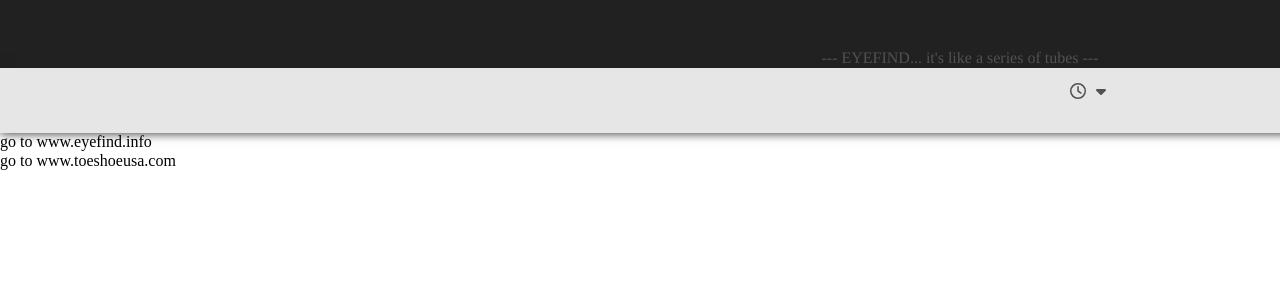
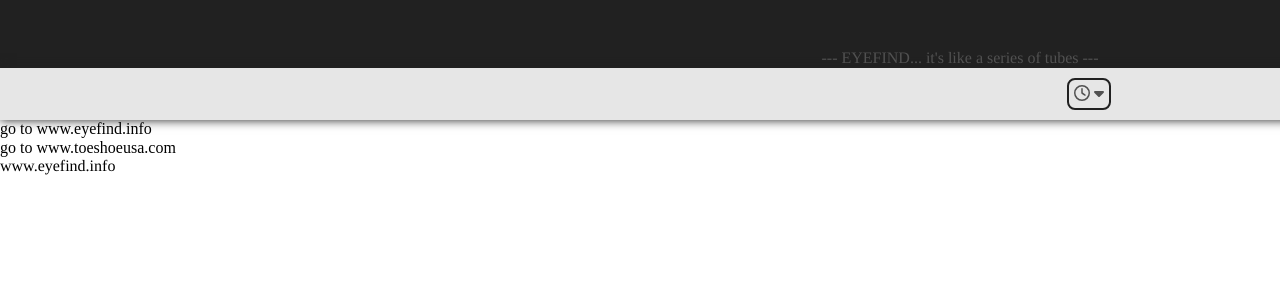
Before and after one commit to extoplasm/gta-internet, a React (Vite) app in the folder gta-internet-remake/: page / in a window 1280 px wide. Shown: the top 300 px of the page. Built offline with nearby package versions, Linux system fonts and the light colour scheme; a web font is replaced by a local one.

Commit message:
search bar and history bar stuff

```diff
--- a/gta-internet-remake/src/App.css
+++ b/gta-internet-remake/src/App.css
@@ -14,7 +14,3 @@ button {
 	outline: inherit;
   transition: all .1s linear
 }
-
-button:hover {
-  background-color: grey;
-}
--- a/gta-internet-remake/src/App.tsx
+++ b/gta-internet-remake/src/App.tsx
@@ -49,6 +49,7 @@ export default function App() {
 
         and import these just up the top
         */}
+        { pageHistory.slice(-1)[0] ? pageHistory.slice(-1)[0].name : "www.eyefind.info" }
       </div>
     </>
   );
--- a/gta-internet-remake/src/components/header.css
+++ b/gta-internet-remake/src/components/header.css
@@ -5,6 +5,7 @@
     --defblack: #212121;
     --deftext: #515151;
     --defwhite: #e6e6e6;
+    --accwhite: #fff
 }
 
 #title {
@@ -24,7 +25,34 @@
 }
 
 #navbar > #history-button > #button-icon > * {
-    padding: 5px;
+    padding: 2px;
+}
+
+#navbar > #history-button > #button-icon {
+    border: 2px var(--defblack) solid;
+    border-radius: 8px;
+    padding: 3px;
+}
+
+#navbar > #history-button > #dropdown-container {
+    position: relative;
+    display: inline-block;
+    background-color: var(--accwhite);
+}
+
+#navbar > #history-button > #dropdown-container > #dropdown {
+    display: none;
+    position: absolute;
+    width: 25vw;
+    box-shadow: var(--defblack) 0px 0px 10px;
+    z-index: 1;
+    background-color: var(--accwhite);
+}
+
+#navbar > #history-button > #dropdown-container > #dropdown button {
+    background-color: var(--accwhite);
+    width: 25vw;
+    text-align: left;
 }
 
 input {
--- a/gta-internet-remake/src/components/header.tsx
+++ b/gta-internet-remake/src/components/header.tsx
@@ -1,5 +1,5 @@
 import './header.css'
-import { useState } from 'react';
+import { useState, useRef } from 'react';
 import { FontAwesomeIcon } from '@fortawesome/react-fontawesome'
 import { faClock } from '@fortawesome/free-regular-svg-icons'
 import { faCaretDown } from '@fortawesome/free-solid-svg-icons'
@@ -17,6 +17,7 @@ interface Props {
 
 export default function header({ preview, history, setHistory }: Props) {
     const [searchQuery, setSearchQuery] = useState('')
+    const dropdownRef = useRef<any>()
     return (
         <>
             <div id="title">
@@ -29,17 +30,28 @@ export default function header({ preview, history, setHistory }: Props) {
                 </div>
                 <div id="home-button"></div>
                 <div id="history-button">
-                    <div id="button-icon">
+                    <button id="button-icon" onClick={()=>{
+                        if (dropdownRef.current.style.display === "block") { dropdownRef.current.style.display = "none" } else { dropdownRef.current.style.display = "block"; }
+                    }}>
                         <FontAwesomeIcon icon={faClock} />
                         <FontAwesomeIcon icon={faCaretDown} />
-                    </div>
-                    <div id="dropdown"> {/* make this actually drop down */}
-                        <ul>
+                    </button>
+                    <div id="dropdown-container"> {/* make this actually drop down */}
+                        <div id="dropdown" ref={dropdownRef}>
                             {history.map(p => (
-                                <li key={p.id}>{p.name}</li>
+                                <div key={p.id}>
+                                    <button onClick={() => {
+                                        setHistory([
+                                            ...history,
+                                            { id: history.slice(-1)[0] ? history.slice(-1)[0].id + 1 : 1, name: p.name }
+                                        ])}}>
+                                            {p.name}
+                                    </button>
+                                    <br />
+                                </div>
                             ))
                             }
-                        </ul>
+                        </div>
                     </div>
                 </div>
                 <div id="search-bar">
@@ -47,13 +59,13 @@ export default function header({ preview, history, setHistory }: Props) {
                         id="search-field"
                         type="text"
                         value={searchQuery}
-                        placeholder={history.slice(-1)[0] ? history.slice(-1)[0].name : 'www.eyefind.info/error'}
+                        placeholder={history.slice(-1)[0] ? history.slice(-1)[0].name : 'www.eyefind.info'}
                         onChange={(e) => setSearchQuery(e.target.value)}
                     />
                     <button id="search-submit"
                         onClick={() => {
                             if(searchQuery.trim()) {
-                                setHistory([...history, {name: searchQuery, id: history.slice(-1)[0] ? history.slice(-1)[0].id + 1 : 1}])
+                                setHistory([...history, {name: `www.eyefind.info/search+${searchQuery}`, id: history.slice(-1)[0] ? history.slice(-1)[0].id + 1 : 1}])
                                 setSearchQuery('')
                             }
                             }
```
